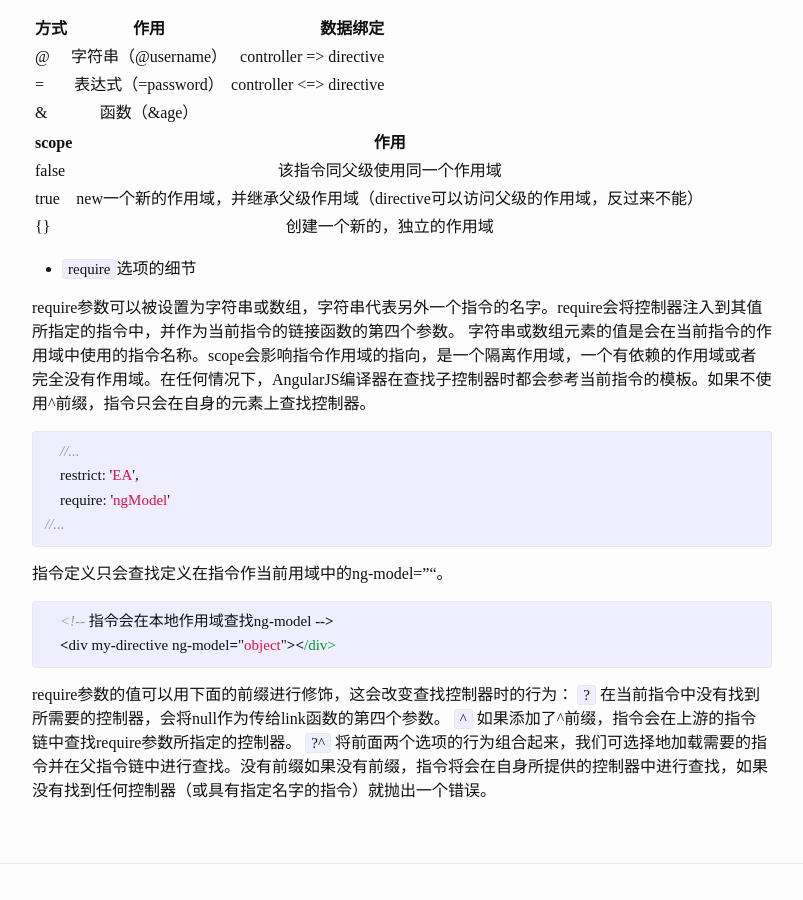
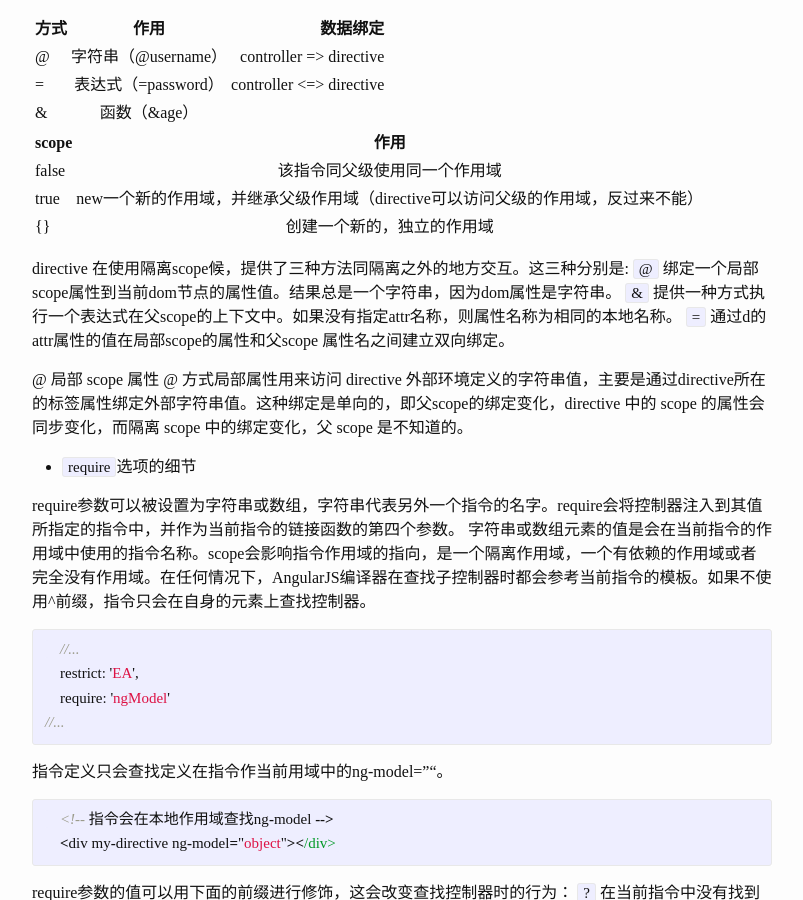
Before and after one commit to Lutreer/blog, a Jekyll site: the page built from _posts/2015-12-10-angular-directive-1.MD, in a window 1280 px wide and 900 px high, scrolled down 4926 px. Shown: the whole window, without its empty margins (238-1041 px from the left). Built offline with Jekyll 4.4.1, drawn with Linux system fonts in a browser that asks for light colours; nearby versions of some CDN libraries; comment, search, counter and statistics services are not loaded.

Commit message:
angular directive

```diff
--- a/_posts/2015-12-10-angular-directive-1.MD
+++ b/_posts/2015-12-10-angular-directive-1.MD
@@ -215,6 +215,14 @@ scope 的可选项
 |    true     |  new一个新的作用域，并继承父级作用域（directive可以访问父级的作用域，反过来不能）  |
 |     {}      |      创建一个新的，独立的作用域       |
 
+directive 在使用隔离scope候，提供了三种方法同隔离之外的地方交互。这三种分别是:
+`@` 绑定一个局部scope属性到当前dom节点的属性值。结果总是一个字符串，因为dom属性是字符串。
+`&` 提供一种方式执行一个表达式在父scope的上下文中。如果没有指定attr名称，则属性名称为相同的本地名称。
+`=` 通过d的attr属性的值在局部scope的属性和父scope 属性名之间建立双向绑定。
+
+@ 局部 scope 属性
+@ 方式局部属性用来访问 directive 外部环境定义的字符串值，主要是通过directive所在的标签属性绑定外部字符串值。这种绑定是单向的，即父scope的绑定变化，directive 中的 scope 的属性会同步变化，而隔离 scope 中的绑定变化，父 scope 是不知道的。
+
 + `require`选项的细节
 
 require参数可以被设置为字符串或数组，字符串代表另外一个指令的名字。require会将控制器注入到其值所指定的指令中，并作为当前指令的链接函数的第四个参数。
```
